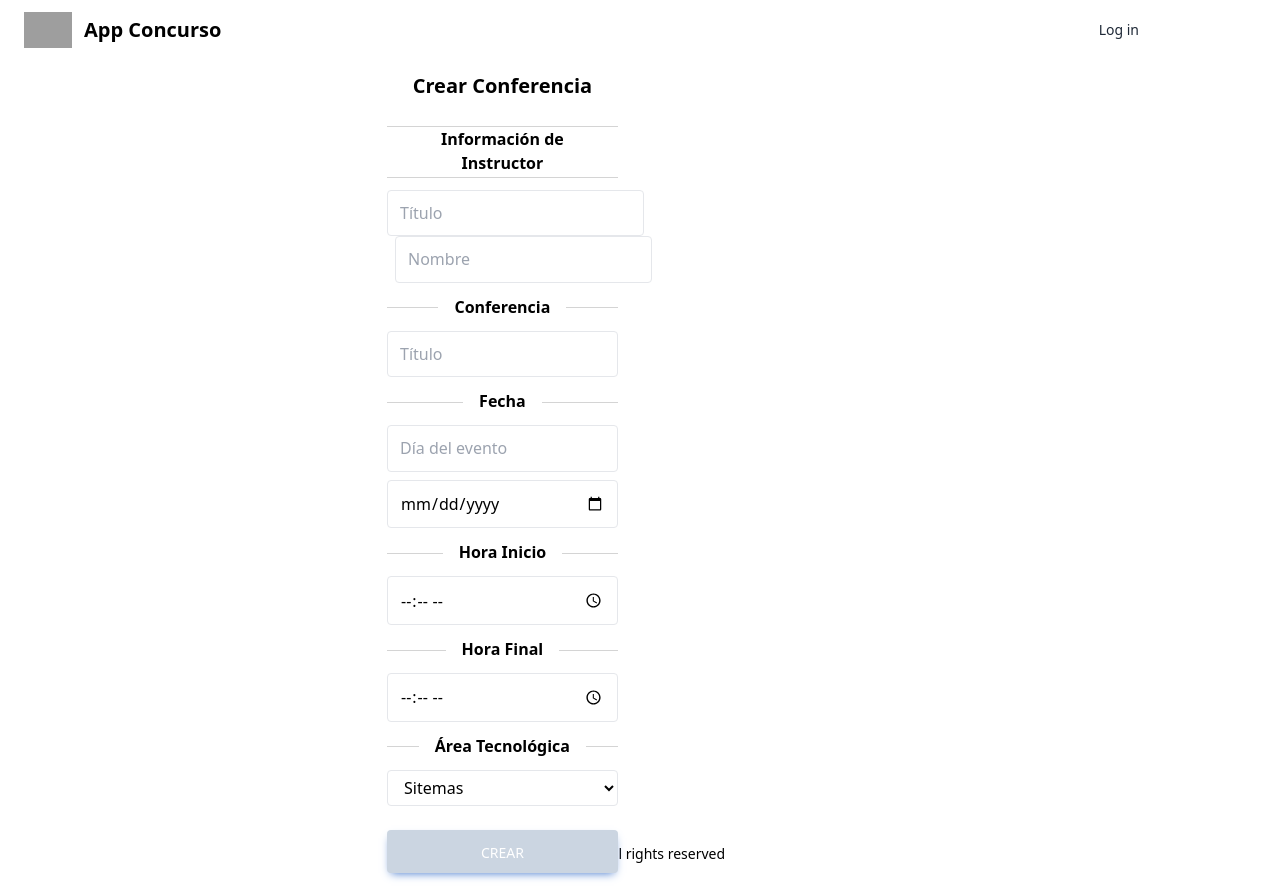
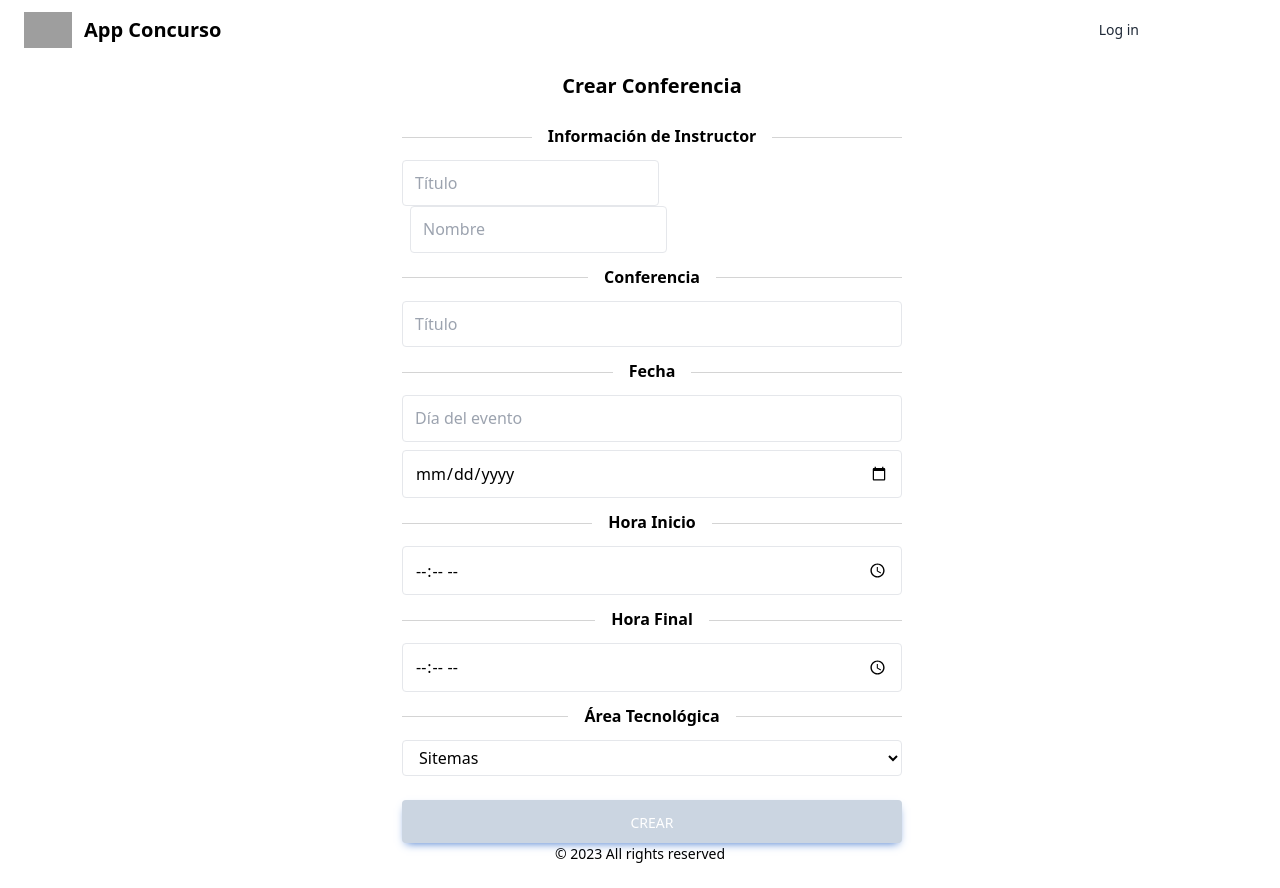
Before and after one commit to Gokruzk/app-concurso, a Next.js app: page /conferencia in a window 1280 px wide. Built offline with nearby package versions, Linux system fonts and the light colour scheme; grey boxes are pictures that could not be loaded.

Commit message:
centrado

```diff
--- a/app/conferencia/components/conferencia.tsx
+++ b/app/conferencia/components/conferencia.tsx
@@ -2,9 +2,9 @@ import Link from "next/link";
 
 export const Conferencia = () => {
   return (
-    <div className="relative mx-10 p-30 text-align: center" style={{ height: "95vh", justifyItems: "center", justifyTracks: "center" }}
+    <div className="relative mx-10 p-30" style={{ height: "95vh"}}
     >
-      <div className="flex h-full flex-wrap items-center justify-center lg:justify-between">
+      <div className="flex h-full flex-wrap items-center justify-center ">
         <div className="md:w-8/12 lg:ml-6 lg:w-5/12">
           <div className="p-3">
             <h1 className="text-xl font-semibold text-center">Crear Conferencia</h1>
--- a/app/signUp/components/SignUpForm.tsx
+++ b/app/signUp/components/SignUpForm.tsx
@@ -4,7 +4,7 @@ import { Google, Apple, Facebook } from "./index"
 export const LogInForm = () => {
   return (
     <div className="relative mx-10" style={{ height: "95vh" }}>
-      <div className="flex h-full flex-wrap items-center justify-center lg:justify-between">
+      <div className="flex h-full flex-wrap items-center justify-center">
 
         <div className="md:w-8/12 lg:ml-6 lg:w-5/12">
           <div className='p-3'>
```
